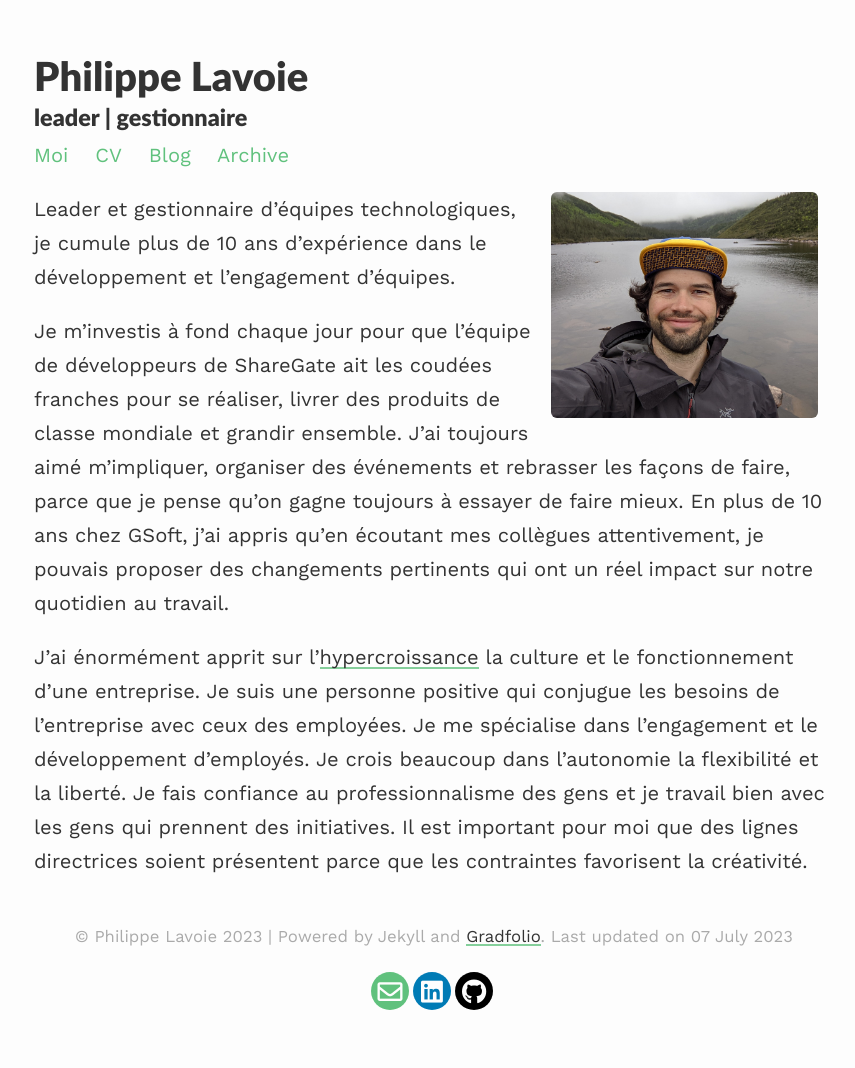
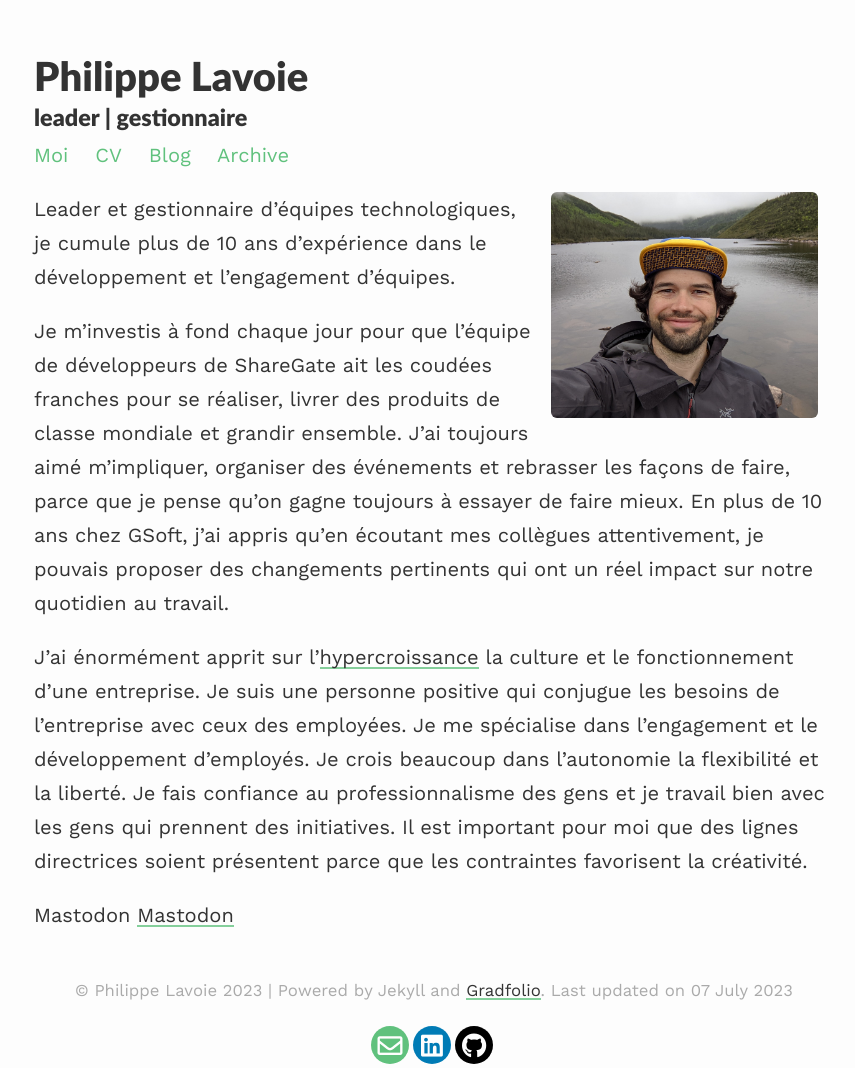
Before and after one commit to drdeteck/Me2, a Jekyll site: the page built from index.md, in a window 1280 px wide. Shown: the whole page, without its empty margins (206-1061 px from the left). Built offline with Jekyll 4.4.1, drawn with Linux system fonts in a browser that asks for light colours; nearby versions of some CDN libraries; before the commit the page ends 1014 px from its top, so only the background shows below that.

Commit message:
Update index.md

```diff
--- a/index.md
+++ b/index.md
@@ -12,3 +12,5 @@ Leader et gestionnaire d'équipes technologiques, je cumule plus de 10 ans d’e
 Je m'investis à fond chaque jour pour que l'équipe de développeurs de ShareGate ait les coudées franches pour se réaliser, livrer des produits de classe mondiale et grandir ensemble. J'ai toujours aimé m'impliquer, organiser des événements et rebrasser les façons de faire, parce que je pense qu'on gagne toujours à essayer de faire mieux. En plus de  10 ans chez GSoft, j'ai appris qu'en écoutant mes collègues attentivement, je pouvais proposer des changements pertinents qui ont un réel impact sur notre quotidien au travail.
 
 J'ai énormément apprit sur l'[hypercroissance](http://cultureincpodcast.com/index.php/2019/12/10/11-culture-et-hypercroissance-philippe-lavoie/){:target="_blank"} la culture et le fonctionnement d'une entreprise. Je suis une personne positive qui conjugue les besoins de l'entreprise avec ceux des employées. Je me spécialise dans l'engagement et le développement d'employés. Je crois beaucoup dans l'autonomie la flexibilité et la liberté. Je fais confiance au professionnalisme des gens et je travail bien avec les gens qui prennent des initiatives. Il est important pour moi que des lignes directrices soient présentent parce que les contraintes favorisent la créativité.
+
+Mastodon <a rel="me" href="https://mastodon.social/@drdeteck">Mastodon</a>
```
